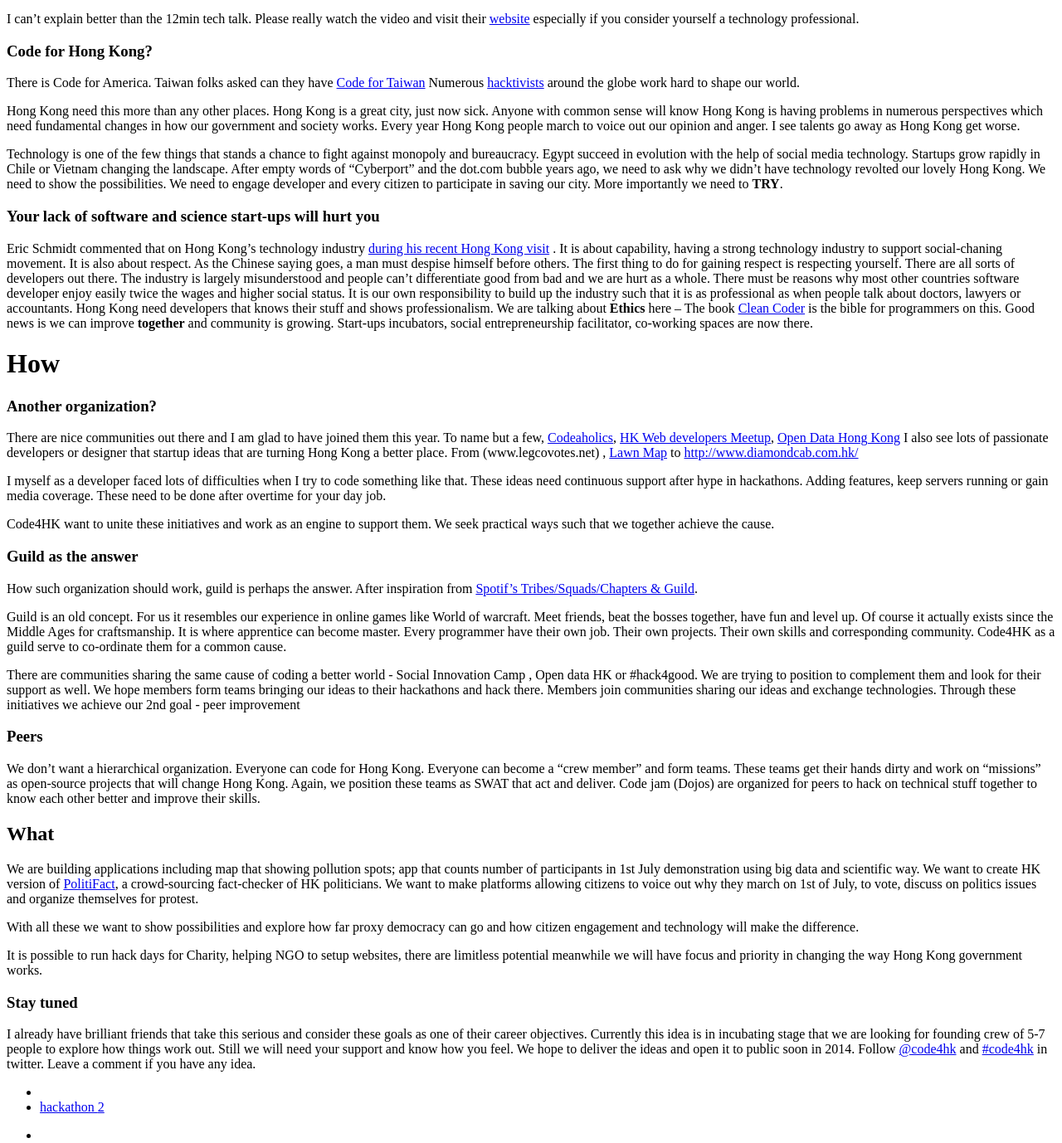
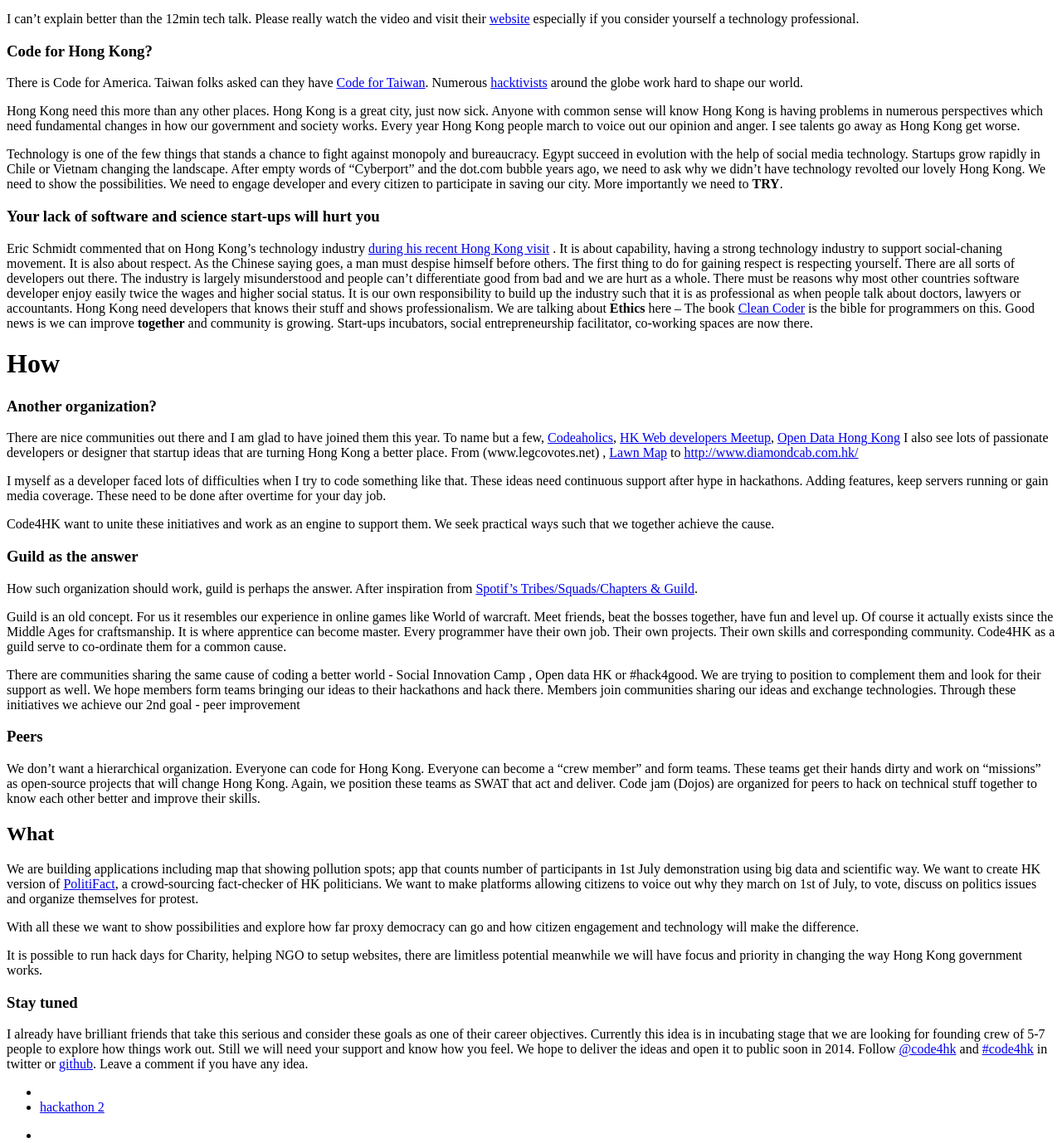
Before and after one commit to code4hk/code4hk.github.io, a Jekyll site: the page built from _posts/2013-12-01-code-for-hk.md, in a window 1280 px wide. Shown: the part 487-1865 px from the top of the page at 83% size. Built offline with Jekyll 4.4.1, drawn with Linux system fonts in a browser that asks for light colours; Markdown is read by kramdown in place of the engine named in the settings; comment, search, counter and statistics services are not loaded.

Commit message:
Update 2013-12-01-code-for-hk.md

```diff
--- a/_posts/2013-12-01-code-for-hk.md
+++ b/_posts/2013-12-01-code-for-hk.md
@@ -21,7 +21,7 @@ It is an initiative that create network of geeks, act to speak louder than words
 I can't explain better than the 12min tech talk. Please really watch the video and visit their [website](http://www.codeforamerica.org/programs/) especially if you consider yourself a technology professional.
 
 ###Code for Hong Kong?
-There is Code for America. Taiwan folks asked can they have [Code for Taiwan](http://mmdays.com/2012/06/25/code-for-taiwan-does-it-work/) Numerous [hacktivists](http://en.wikipedia.org/wiki/Hacktivism) around the globe work hard to shape our world.
+There is Code for America. Taiwan folks asked can they have [Code for Taiwan](http://mmdays.com/2012/06/25/code-for-taiwan-does-it-work/). Numerous [hacktivists](http://en.wikipedia.org/wiki/Hacktivism) around the globe work hard to shape our world.
 
 
 Hong Kong need this more than any other places. Hong Kong is a great city, just now sick.
@@ -81,4 +81,4 @@ It is possible to run hack days for Charity, helping NGO to setup websites, ther
 ###Stay tuned
 I already have brilliant friends that take this serious and consider these goals as one of their career objectives.
 Currently this idea is in incubating stage that we are looking for founding crew of 5-7 people to explore how things work out. Still we will need your support and know how you feel. We hope to deliver the ideas and open it to public soon in 2014.
-Follow [@code4hk](https://twitter.com/code4hk) and [#code4hk](https://twitter.com/search?q=%23code4hk&src=hash)  in twitter. Leave a comment if you have any idea.
+Follow [@code4hk](https://twitter.com/code4hk) and [#code4hk](https://twitter.com/search?q=%23code4hk&src=hash)  in twitter or [github](https://github.com/code4hk). Leave a comment if you have any idea.
```
